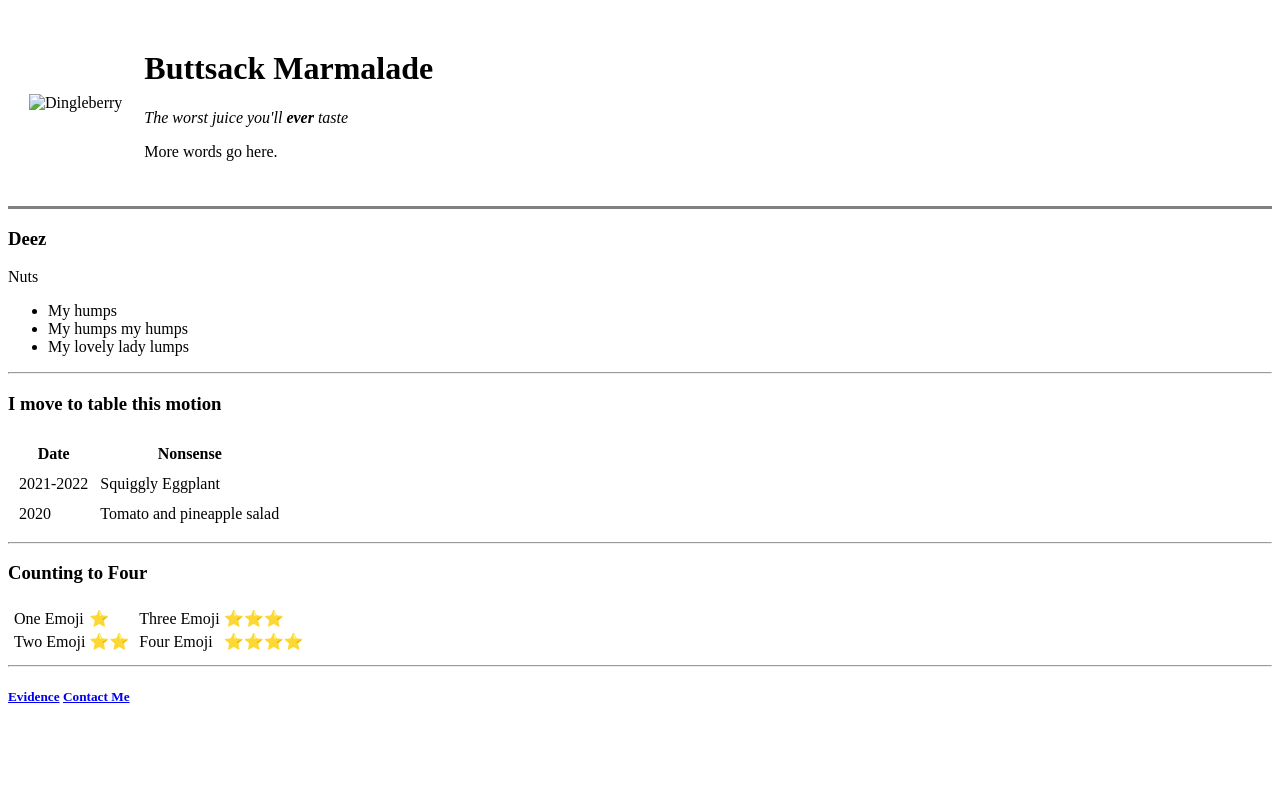
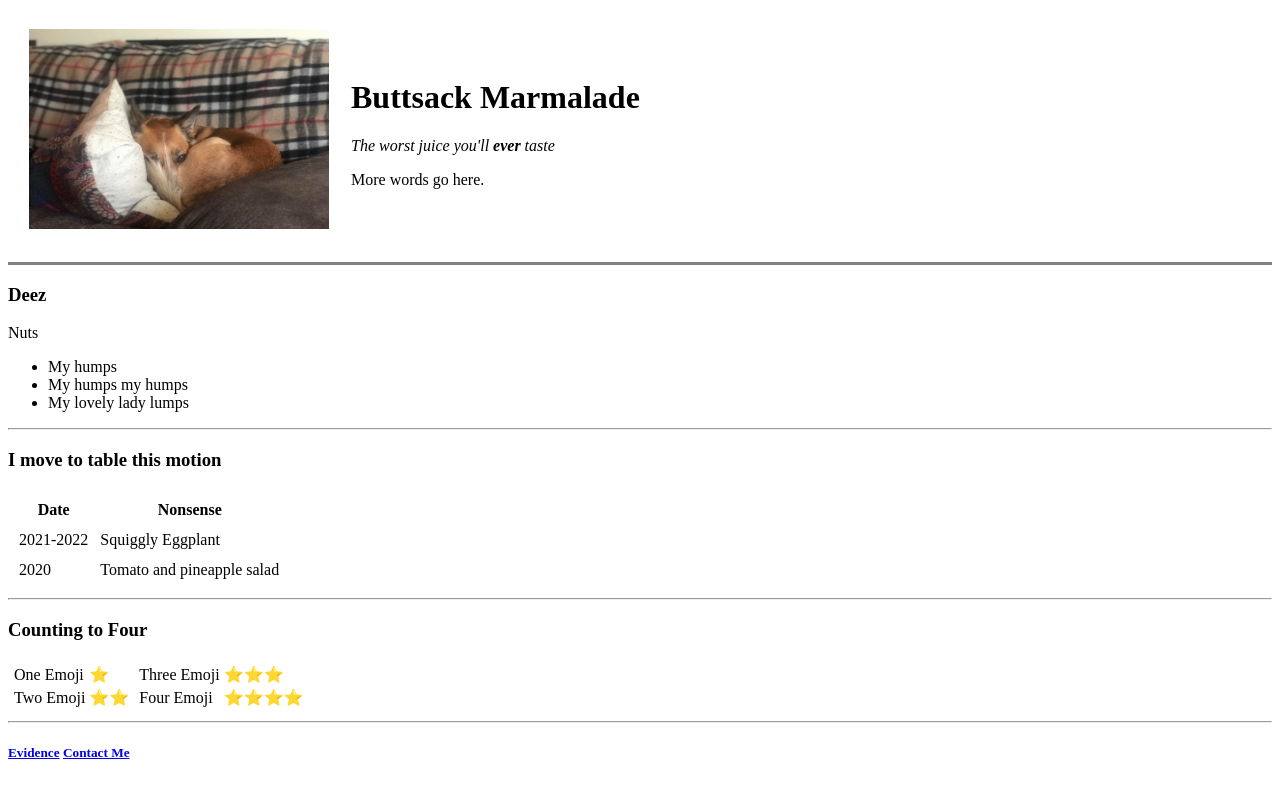
Before and after one commit to laeif/buttsack-marmalade, a plain HTML site: page index.html in a window 1280 px wide. Drawn offline with Linux system fonts and the light colour scheme.

Commit message:
Update index.html

```diff
--- a/index.html
+++ b/index.html
@@ -9,7 +9,7 @@
 <body>
   <table cellspacing=20px>
     <tr>
-      <td><img src="Images\dune.jpg" height=200px width=300px alt="Dingleberry"></td>
+      <td><img src="dune.jpg" height=200px width=300px alt="Dingleberry"></td>
       <td>
         <h1>Buttsack Marmalade</h1>
         <p><em>The worst juice you'll <strong>ever</strong> taste</em></p>
```
